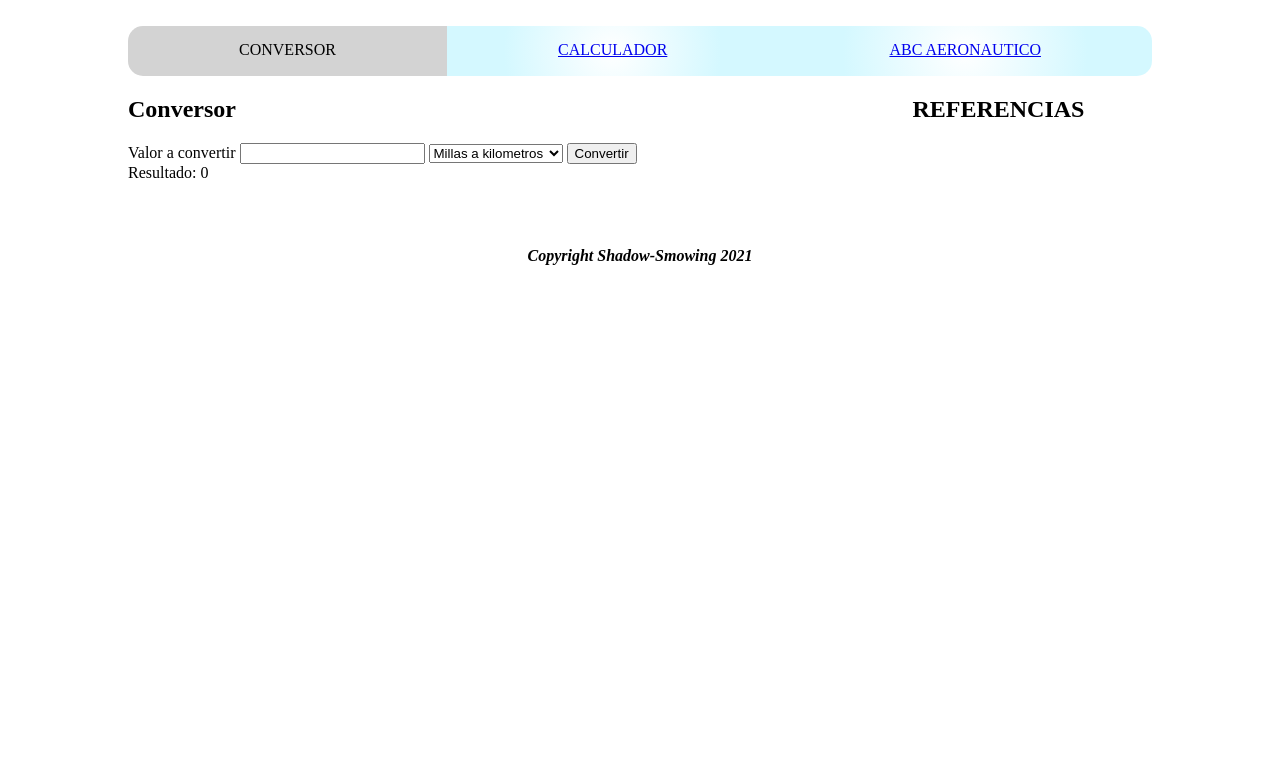
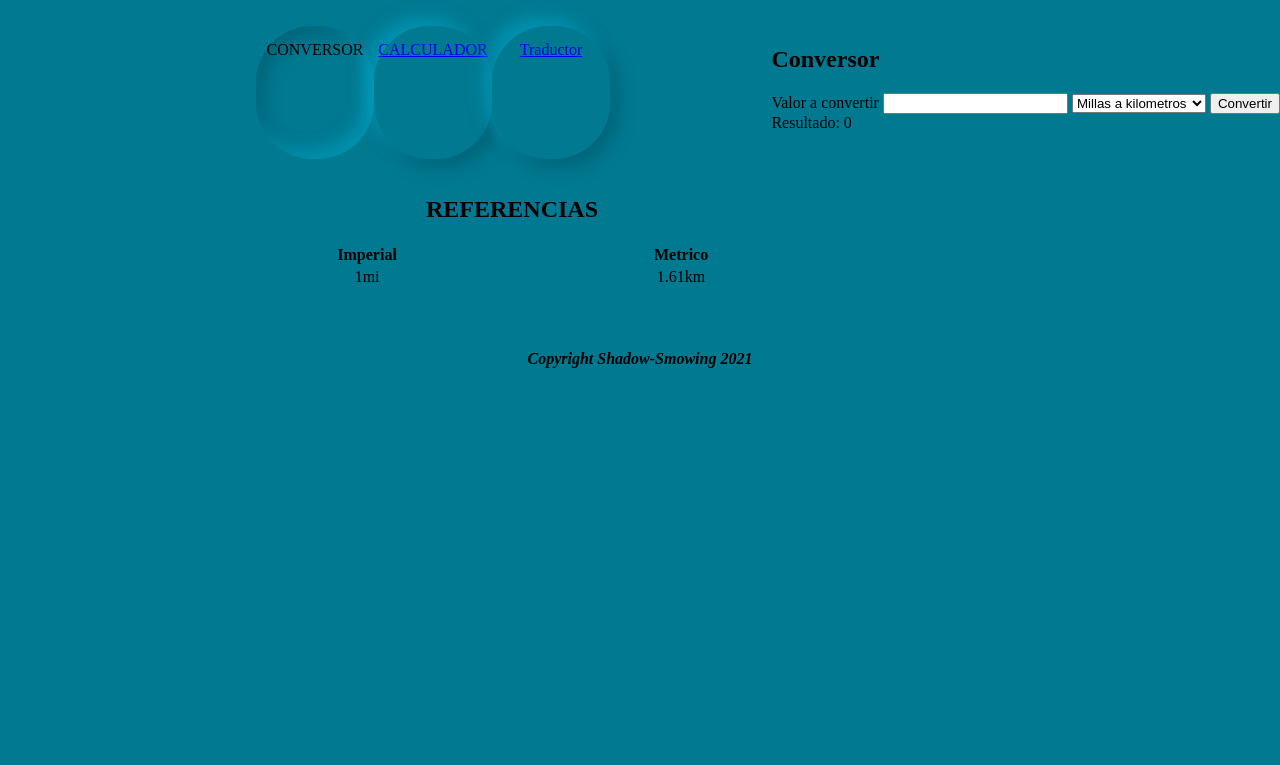
Before and after one commit to Smowing33/App-P-lotos, a plain HTML site: page public/index.html in a window 1280 px wide. Shown: the part 115-880 px from the top of the page. Drawn offline with Linux system fonts and the light colour scheme.

Commit message:
nuevo look

```diff
--- a/public/css/estilos.css
+++ b/public/css/estilos.css
@@ -9,9 +9,11 @@ body {
 /*	background: rgb(2,0,36);
 	background: linear-gradient(45deg, rgba(2,0,36,0.17970938375350143) 0%, rgba(229,229,255,0.7847514005602241) 0%, rgba(212,248,255,1) 100%); */
 	width: 100%;
-	max-width: 1024px;
+	max-width: 1366px;
+	max-height: 768px;
 	margin-left: auto;
 	margin-right: auto;
+	background-color: #007991;
 }
 
 header {
@@ -33,36 +35,32 @@ header h1 {
 }
 
 nav {
-	height: 50px;
+	height: 120px;
 /*	background-color: pink; */
 	top: 120px;
-	display: block;
-	left: 10px;
+	display: inline-block;
+	margin-left: 20%;
 	right: 10px;
 }
 
 article {
-	width: 100%;
-	max-width: 70%;
+/*	width: 100%;
+	max-width: 70%; */
 /*	max-width: 929px; */
 /*	background-color: yellow; */
 	display: inline-block;
-	top: 170px;
+	float: right;
 	overflow: auto;
 }
 
 aside {
-	width: 100%;
-	max-width: 30%;
-/*	max-width: 385px; */
-/*	background-color: orange; */
-	float: right;
-	display: inline-block;
-/*	margin-right: 10px; */
+	display: grid;
+	width: 50%;
+	margin-left: 15%;
+	margin-top: 30px;
 }
 
 aside table	{
-	width: 60%;
 	text-align: center;
 	margin-left: 10px;
 }
@@ -117,10 +115,18 @@ footer p {
 }
 
 .selected-menu {
-	background: lightgrey !important;
+	padding-top: 15px;
+	background: #007991;
+	box-shadow: inset -9px -9px 16px rgba(0, 170, 204, 0.5), inset 9px 9px 16px rgba(0, 85, 102, 0.5);
+	border-radius: 56px;
+	width: 118px;
+	height: 118px;
 }
 
 .grid-tabla {
+	margin-left: 25%;
+	width: 50%;
+	text-align: center;
 	display: grid;
 	grid-template-columns: 50% auto;
 }
@@ -139,25 +145,19 @@ footer p {
 .grid-menu {
 	display: inline-grid;
 	grid-template-columns: auto auto auto;
-	max-width: 1920px;
-	width: 100%;
+	max-width: 1366px;
+	width: 50%;
 	text-align: center;
-	height: 100%;
-}
-
-.grid-menu a:first-child {
-	border-top-left-radius: 15px;
-	border-bottom-left-radius: 15px;
-}
-
-.grid-menu a:last-child {
-	border-bottom-right-radius: 15px;
-	border-top-right-radius: 15px;
 }
 
 .grid-menu-item {
-	background: radial-gradient(circle, white 0%, rgba(212,248,255,1) 65%);
 	padding-top: 15px;
+	background: #007991;
+	box-shadow: -9px -9px 16px rgba(0, 170, 204, 0.5), 9px 9px 16px rgba(0, 85, 102, 0.5);
+	border-radius: 56px;
+	width: 118px;
+	height: 118px;
+
 }
 
 .grid-menu-item:hover {
--- a/public/index.html
+++ b/public/index.html
@@ -17,9 +17,9 @@
 
 <nav>
 	<div class="grid-menu">
-		<a class="grid-menu-item selected-menu">CONVERSOR</a>
+		<a class="selected-menu">CONVERSOR</a>
 		<a class="grid-menu-item" href="calculadora.html">CALCULADOR</a>
-		<a class="grid-menu-item" href="abc-aero.html">ABC AERONAUTICO</a>
+		<a class="grid-menu-item" href="abc-aero.html">Traductor</a>
 	</div>
 </nav>
 
@@ -38,6 +38,16 @@
 
 <aside>
 	<h2>REFERENCIAS</h2>
+	<table>
+		<tr>
+			<th>Imperial</th>
+			<th>Metrico</th>
+		</tr>
+		<tr>
+			<td>1mi</td>
+			<td>1.61km</td>
+		</tr>
+	</table>
 </aside>
 
 <footer>
```
Also changed, not shown: public/abc-aero.html (+1 -1 lines), public/calculadora.html (+2 -2 lines).
